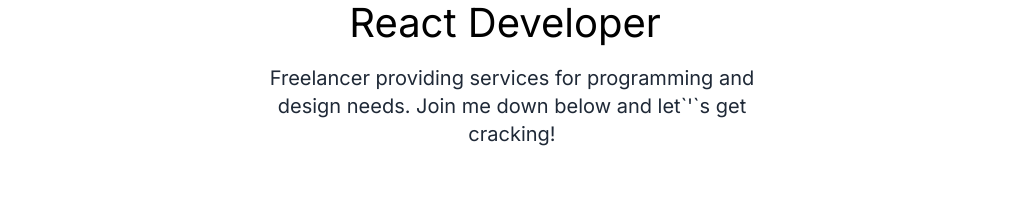
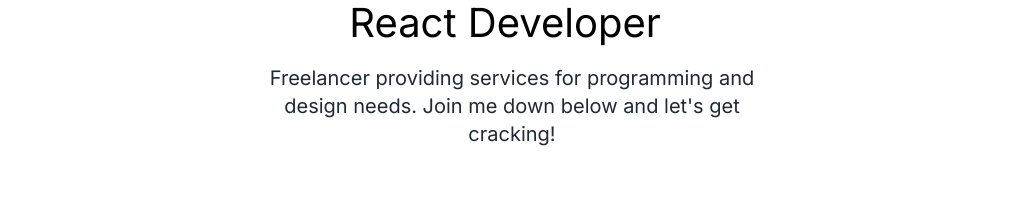
Before and after one commit to ashutosh-mohanty05/protfolio, a Next.js app: page / in a window 1280 px wide. Shown: the part 271-480 px from the top of the page, without its empty margins (128-1151 px from the left). Built offline with nearby package versions, Linux system fonts and the light colour scheme.

Commit message:
Update page.js

```diff
--- a/app/page.js
+++ b/app/page.js
@@ -84,7 +84,7 @@ export default function Home() {
             style={{ fontSize: '2em', display: 'inline-block' }}
             repeat={Infinity}
           /></h3>
-          <p className="text-md py-3 leading-8 text-gray-800 md:text-xl max-w-lg mx-auto dark:text-white">Freelancer providing services for programming and design needs. Join me down below and let`&apos;`s get cracking!</p>
+          <p className="text-md py-3 leading-8 text-gray-800 md:text-xl max-w-lg mx-auto dark:text-white">Freelancer providing services for programming and design needs. Join me down below and let&apos;s get cracking!</p>
         </div>
         <div className="text-5xl flex justify-center gap-16 py-2 text-gray-600 dark:text-white">
           <AiFillTwitterCircle onClick={handletwitterClick} className="cursor-pointer" />
```
